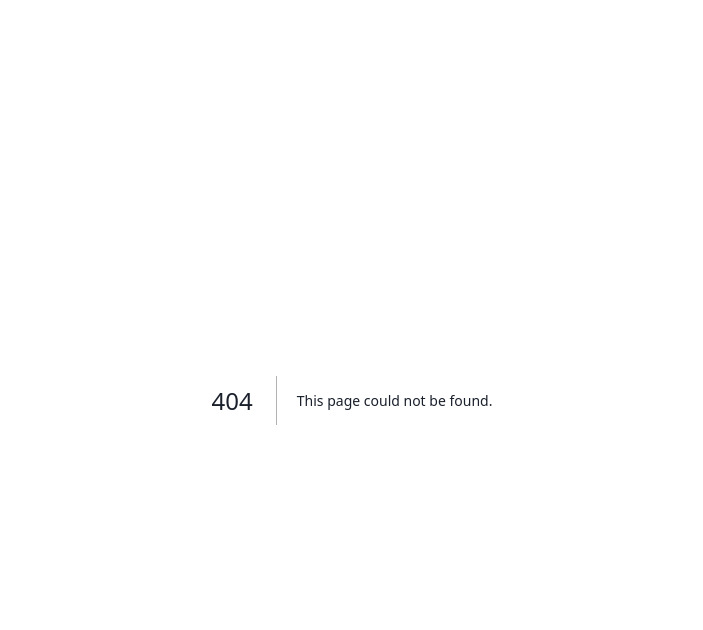
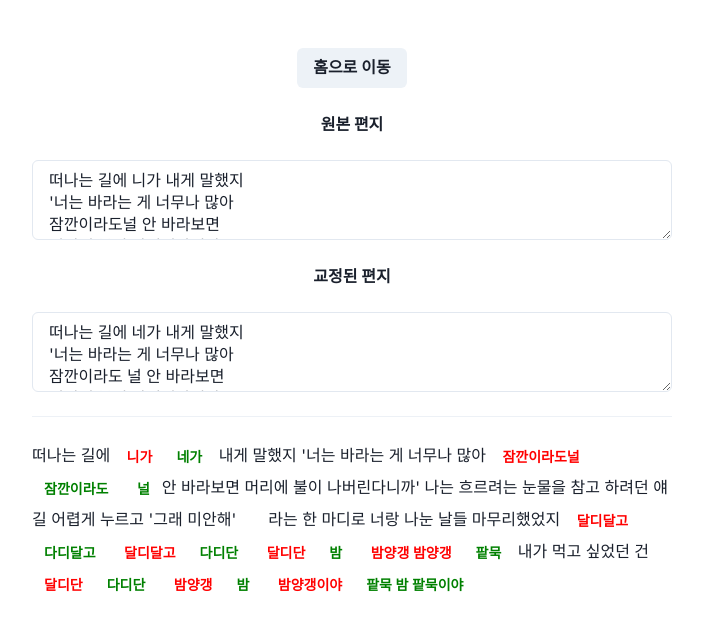
Before and after one commit to yoouyeon/playground, a Next.js app in the folder 2024-smilegate-weeklyton/: page /diff in a window 1280 px wide. Before the commit this address had no page. Shown: the top 630 px of the page, without its empty margins (288-991 px from the left). Built offline with nearby package versions, Linux system fonts and the light colour scheme.

Commit message:
[2024-smilegate-weeklyton] jsdiff diff view 커스텀 테스트

```diff
--- a/2024-smilegate-weeklyton/package.json
+++ b/2024-smilegate-weeklyton/package.json
@@ -22,6 +22,7 @@
     "react-dom": "^18"
   },
   "devDependencies": {
+    "@types/diff": "^5.2.1",
     "@types/node": "^20",
     "@types/react": "^18",
     "@types/react-dom": "^18",
--- /dev/null
+++ b/2024-smilegate-weeklyton/src/app/diff/diff.tsx
@@ -0,0 +1,47 @@
+import { Button, Text } from "@chakra-ui/react";
+import * as diff from "diff";
+
+type DiffProps = {
+  oldStr?: string;
+  newStr?: string;
+};
+
+const Diff = ({ oldStr = "", newStr = "" }: DiffProps) => {
+  const diffResult = diff.diffWordsWithSpace(oldStr, newStr);
+  return (
+    <div>
+      {diffResult.map((change, index) => {
+        const { value, added, removed } = change;
+        if (added) {
+          return (
+            <Button
+              key={index}
+              size="sm"
+              bg="transparent"
+              textColor="green"
+              display="inline-block"
+            >
+              {value}
+            </Button>
+          );
+        }
+        if (removed) {
+          return (
+            <Button
+              key={index}
+              size="sm"
+              bg="transparent"
+              textColor="red"
+              display="inline-block"
+            >
+              {value}
+            </Button>
+          );
+        }
+        return <span key={index}>{value}</span>;
+      })}
+    </div>
+  );
+};
+
+export default Diff;
--- /dev/null
+++ b/2024-smilegate-weeklyton/src/app/diff/page.tsx
@@ -0,0 +1,45 @@
+"use client";
+
+import { Button, Divider, Text, Textarea, VStack } from "@chakra-ui/react";
+import Link from "next/link";
+import Diff from "./diff";
+
+const originalLetter = `떠나는 길에 니가 내게 말했지
+'너는 바라는 게 너무나 많아
+잠깐이라도널 안 바라보면
+머리에 불이 나버린다니까'
+나는 흐르려는 눈물을 참고
+하려던 얘길 어렵게 누르고
+'그래 미안해'라는 한 마디로
+너랑 나눈 날들 마무리했었지
+달디달고 달디달고 달디단 밤양갱 밤양갱
+내가 먹고 싶었던 건 달디단 밤양갱 밤양갱이야`;
+
+const correctedLetter = `떠나는 길에 네가 내게 말했지
+'너는 바라는 게 너무나 많아
+잠깐이라도 널 안 바라보면
+머리에 불이 나버린다니까'
+나는 흐르려는 눈물을 참고
+하려던 얘길 어렵게 누르고
+'그래 미안해' 라는 한 마디로
+너랑 나눈 날들 마무리했었지
+다디달고 다디단 밤 팥묵
+내가 먹고 싶었던 건 다디단 밤 팥묵 밤 팥묵이야`;
+
+const DiffHome = () => {
+  return (
+    <VStack mt={12} spacing={6}>
+      <Button>
+        <Link href="/">홈으로 이동</Link>
+      </Button>
+      <Text fontWeight="bold">원본 편지</Text>
+      <Textarea placeholder="원본 편지" defaultValue={originalLetter} />
+      <Text fontWeight="bold">교정된 편지</Text>
+      <Textarea placeholder="교정된 편지" defaultValue={correctedLetter} />
+      <Divider />
+      <Diff oldStr={originalLetter} newStr={correctedLetter} />
+    </VStack>
+  );
+};
+
+export default DiffHome;
```
Also changed, not shown: 2024-smilegate-weeklyton/src/app/page.tsx (+7 -4 lines), 2 other files (tests, documents, lock files or other folders).
